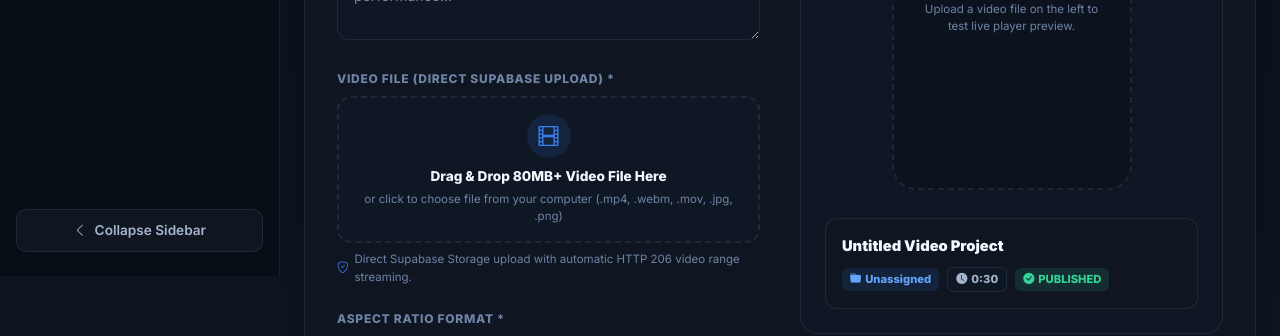
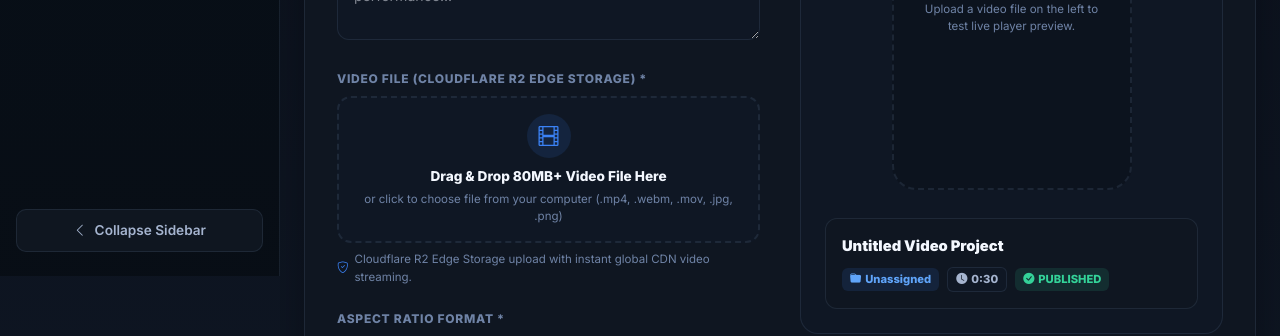
Before and after one commit to makinity/MakiSync-AI, a Next.js app: page /admin/projects/new in a window 1280 px wide. Shown: the part 524-860 px from the top of the page. Built offline with nearby package versions, Linux system fonts and the light colour scheme; no server answers; the database is empty.

Commit message:
Fix minor issue

```diff
--- a/src/components/admin/MediaDropzone.tsx
+++ b/src/components/admin/MediaDropzone.tsx
@@ -106,7 +106,7 @@ export default function MediaDropzone({
         {uploading ? (
           <div style={{ width: '100%', maxWidth: 420, padding: '0 1rem', display: 'flex', flexDirection: 'column', alignItems: 'center', gap: 10 }}>
             <div style={{ display: 'flex', alignItems: 'center', justifyContent: 'space-between', width: '100%', color: 'var(--admin-accent)', fontSize: '0.82rem', fontWeight: 800 }}>
-              <span><i className="bi bi-cloud-arrow-up-fill" style={{ marginRight: 8 }} /> Uploading to Supabase Storage...</span>
+              <span><i className="bi bi-cloud-arrow-up-fill" style={{ marginRight: 8 }} /> Uploading to Cloudflare R2 Edge Storage...</span>
               <span>{uploadProgress}%</span>
             </div>
             <div style={{ width: '100%', height: 8, borderRadius: 99, background: 'rgba(59,130,246,0.15)', overflow: 'hidden' }}>
@@ -189,7 +189,7 @@ export default function MediaDropzone({
 
       <div style={{ fontSize: '0.72rem', color: 'var(--admin-text-muted)', display: 'flex', alignItems: 'center', gap: 6 }}>
         <i className="bi bi-shield-check" style={{ color: 'var(--admin-accent)' }} />
-        Direct Supabase Storage upload with automatic HTTP 206 video range streaming.
+        Cloudflare R2 Edge Storage upload with instant global CDN video streaming.
       </div>
     </div>
   );
--- a/src/components/admin/ProjectForm.tsx
+++ b/src/components/admin/ProjectForm.tsx
@@ -245,7 +245,7 @@ export default function ProjectForm({ initialData, isNew = false }: ProjectFormP
                 {/* Direct File Upload */}
                 <div>
                   <MediaDropzone
-                    label="Video File (Direct Supabase Upload) *"
+                    label="Video File (Cloudflare R2 Edge Storage) *"
                     value={activeVideoUrl}
                     onChange={handleVideoUrlChange}
                     acceptType="video"
```
